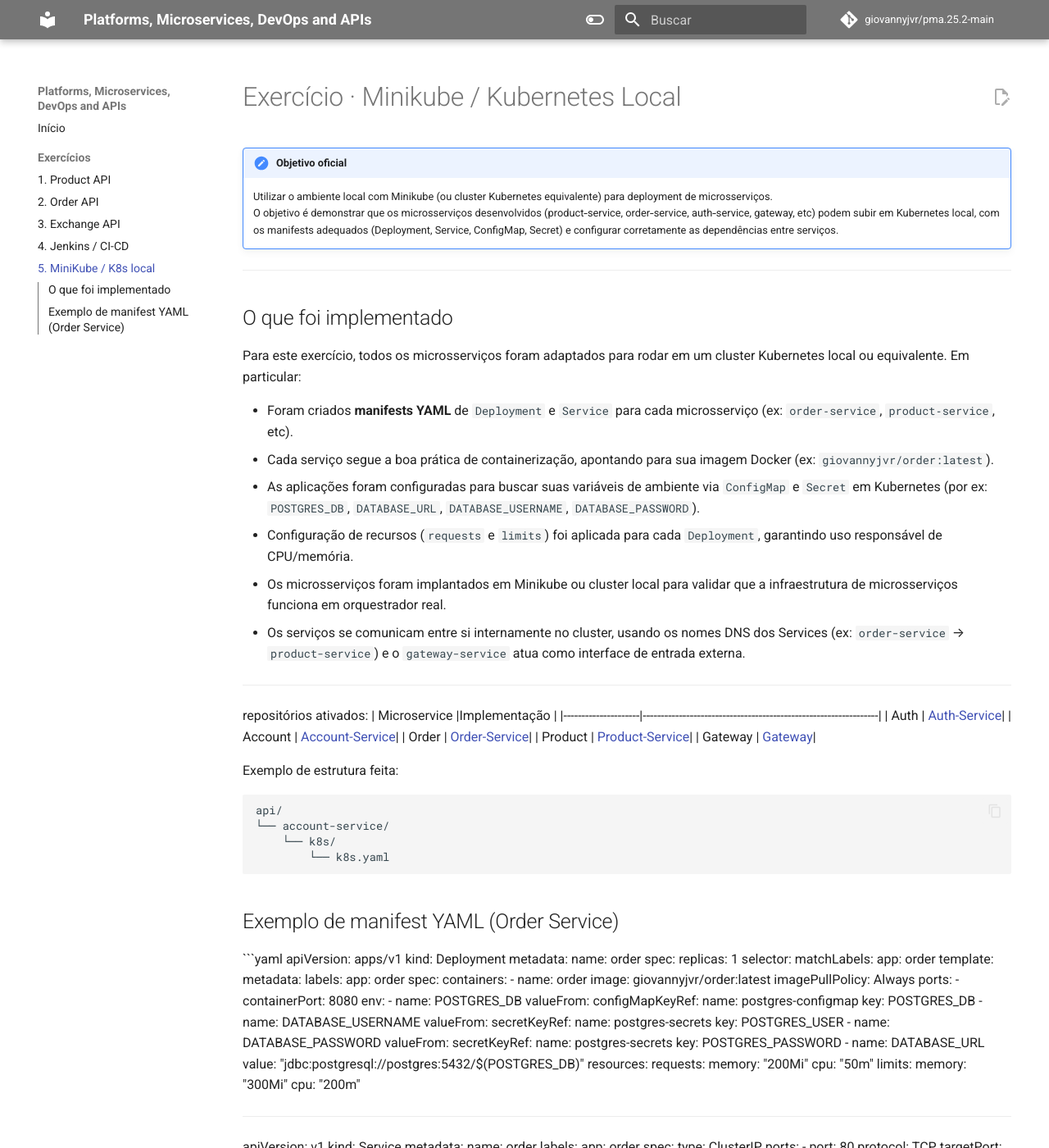
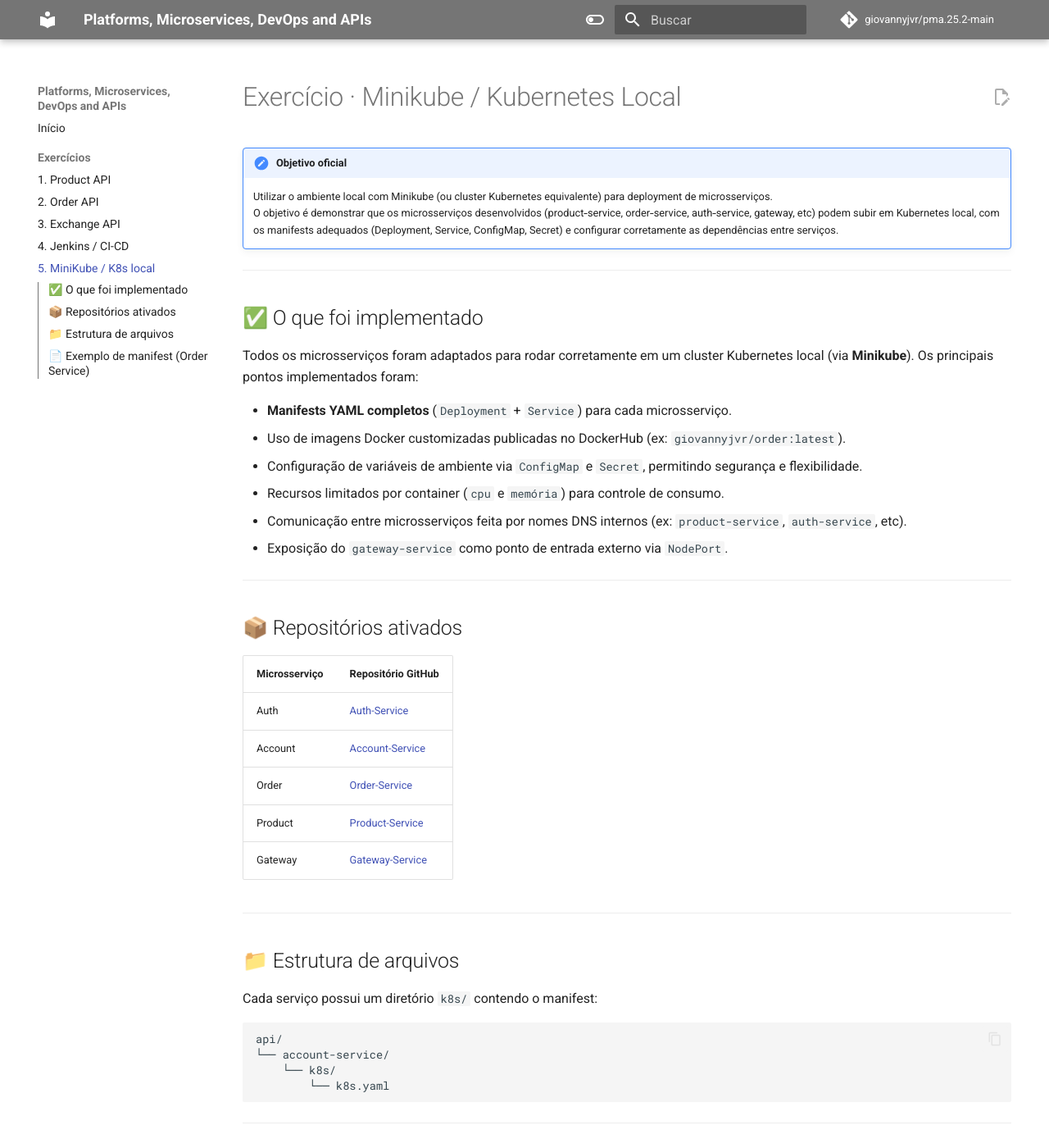
Before and after one commit to giovannyjvr/pma.25.2-main, an MkDocs documentation site: the page built from docs/exercicio5.md, in a window 1280 px wide and 1400 px high. Shown: the whole window at 82% size. Built offline with MkDocs 1.6.1 and Material for MkDocs 9.7.7, drawn with Linux system fonts in a browser that asks for light colours; comment, search, counter and statistics services are not loaded; some of the changed text lies outside the part shown.

Commit message:
site mkdocs atv5

````diff
--- a/docs/exercicio5.md
+++ b/docs/exercicio5.md
@@ -1,4 +1,3 @@
-
 # Exercício · Minikube / Kubernetes Local
 
 !!! summary "Objetivo oficial"
@@ -7,36 +6,45 @@
 
 ---
 
-## O que foi implementado
+## ✅ O que foi implementado
 
-Para este exercício, todos os microsserviços foram adaptados para rodar em um cluster Kubernetes local ou equivalente. Em particular:
+Todos os microsserviços foram adaptados para rodar corretamente em um cluster Kubernetes local (via **Minikube**). Os principais pontos implementados foram:
 
-- Foram criados **manifests YAML** de `Deployment` e `Service` para cada microsserviço (ex: `order‑service`, `product‑service`, etc).
-- Cada serviço segue a boa prática de containerização, apontando para sua imagem Docker (ex: `giovannyjvr/order:latest`).
-- As aplicações foram configuradas para buscar suas variáveis de ambiente via `ConfigMap` e `Secret` em Kubernetes (por ex: `POSTGRES_DB`, `DATABASE_URL`, `DATABASE_USERNAME`, `DATABASE_PASSWORD`).
-- Configuração de recursos (`requests` e `limits`) foi aplicada para cada `Deployment`, garantindo uso responsável de CPU/memória.
-- Os microsserviços foram implantados em Minikube ou cluster local para validar que a infraestrutura de microsserviços funciona em orquestrador real.
-- Os serviços se comunicam entre si internamente no cluster, usando os nomes DNS dos Services (ex: `order-service` → `product-service`) e o `gateway-service` atua como interface de entrada externa.
+- **Manifests YAML completos** (`Deployment` + `Service`) para cada microsserviço.
+- Uso de imagens Docker customizadas publicadas no DockerHub (ex: `giovannyjvr/order:latest`).
+- Configuração de variáveis de ambiente via `ConfigMap` e `Secret`, permitindo segurança e flexibilidade.
+- Recursos limitados por container (`cpu` e `memória`) para controle de consumo.
+- Comunicação entre microsserviços feita por nomes DNS internos (ex: `product-service`, `auth-service`, etc).
+- Exposição do `gateway-service` como ponto de entrada externo via `NodePort`.
 
 ---
-repositórios ativados:
-| Microservice  |Implementação                                                              |
-|---------------------|-----------------------------------------------------------------|
-| Auth    | [Auth-Service](https://github.com/giovannyjvr/pma.25.2-auth-service)|
-| Account | [Account-Service](https://github.com/giovannyjvr/pma.25.2-store.account-service)|
-| Order | [Order-Service](https://github.com/giovannyjvr/pma.25.2-order-service)|
-| Product | [Product-Service](https://github.com/giovannyjvr/pma.25.2-product-service)|
-| Gateway | [Gateway](https://github.com/giovannyjvr/pma.25.2-gateway-service)|
 
-Exemplo de estrutura feita:
-```text
+## 📦 Repositórios ativados
+
+| Microsserviço | Repositório GitHub |
+|---------------|---------------------|
+| Auth          | [Auth-Service](https://github.com/giovannyjvr/pma.25.2-auth-service) |
+| Account       | [Account-Service](https://github.com/giovannyjvr/pma.25.2-store.account-service) |
+| Order         | [Order-Service](https://github.com/giovannyjvr/pma.25.2-order-service) |
+| Product       | [Product-Service](https://github.com/giovannyjvr/pma.25.2-product-service) |
+| Gateway       | [Gateway-Service](https://github.com/giovannyjvr/pma.25.2-gateway-service) |
+
+---
+
+## 📁 Estrutura de arquivos
+
+Cada serviço possui um diretório `k8s/` contendo o manifest:
+
+```
 api/
 └── account-service/
     └── k8s/
         └── k8s.yaml
 ```
 
-## Exemplo de manifest YAML (Order Service)
+---
+
+## 📄 Exemplo de manifest (Order Service)
 
 ```yaml
 apiVersion: apps/v1
@@ -84,9 +92,7 @@ spec:
             limits:
               memory: "300Mi"
               cpu: "200m"
-
 ---
-
 apiVersion: v1
 kind: Service
 metadata:
@@ -101,3 +107,4 @@ spec:
       targetPort: 8080
   selector:
     app: order
+```
````
